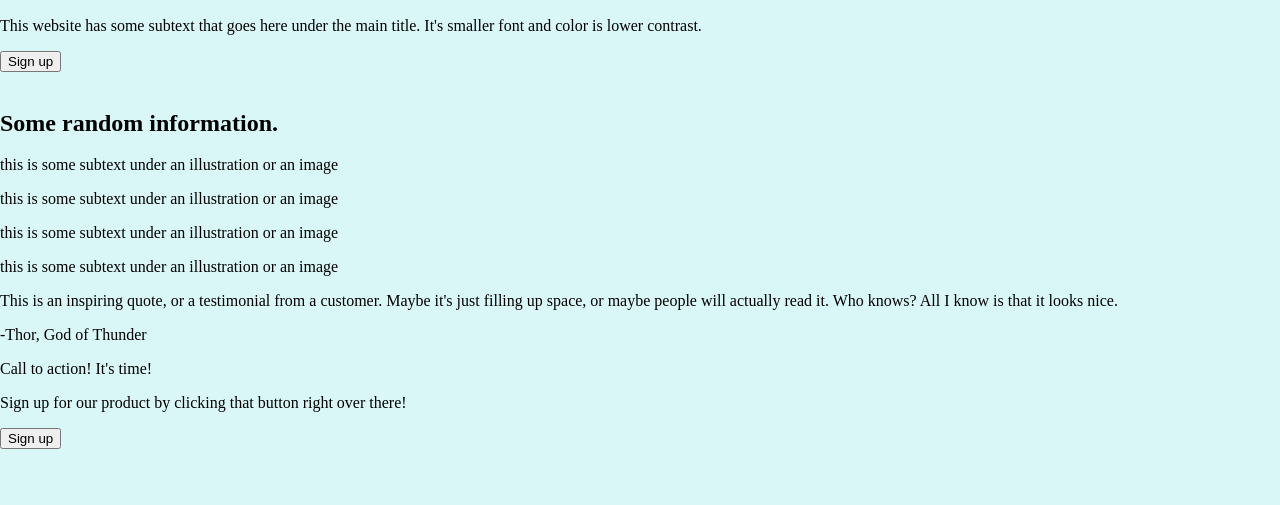
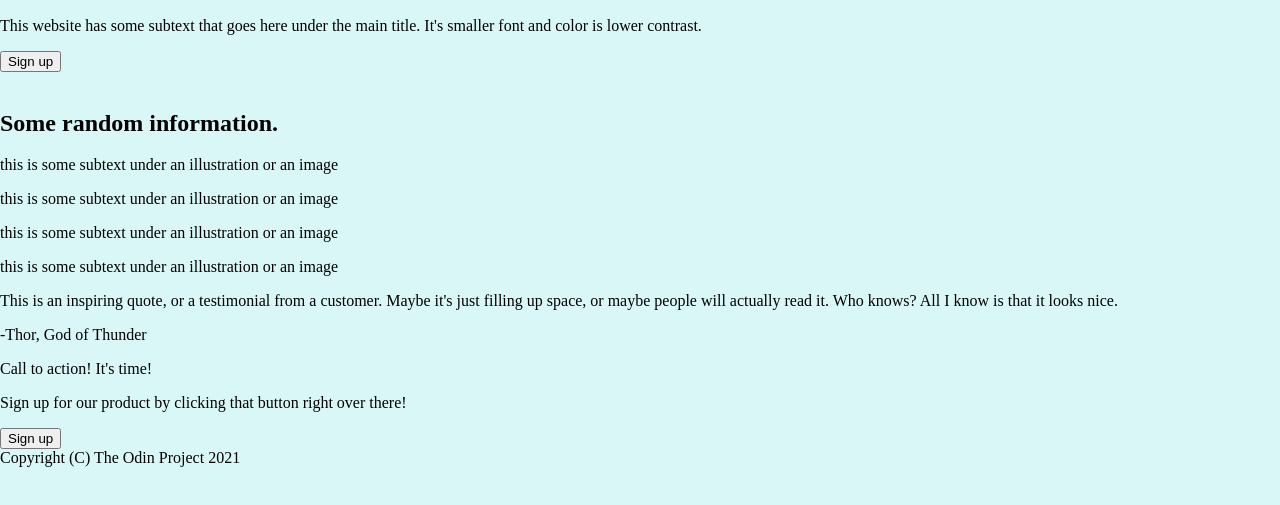
Before and after one commit to plamen5rov/TheOdinProject, a plain HTML site: page landing-page/index.html in a window 1280 px wide. Shown: the part 171-676 px from the top of the page. Drawn offline with Linux system fonts and the light colour scheme.

Commit message:
feat: add footer

```diff
--- a/landing-page/index.html
+++ b/landing-page/index.html
@@ -59,6 +59,8 @@
         </div>
 <button>Sign up</button>
     </section>
-    <footer></footer>
+    <footer>
+        <div class="footer">Copyright (C) The Odin Project 2021</div>
+    </footer>
 </body>
 </html>
```
